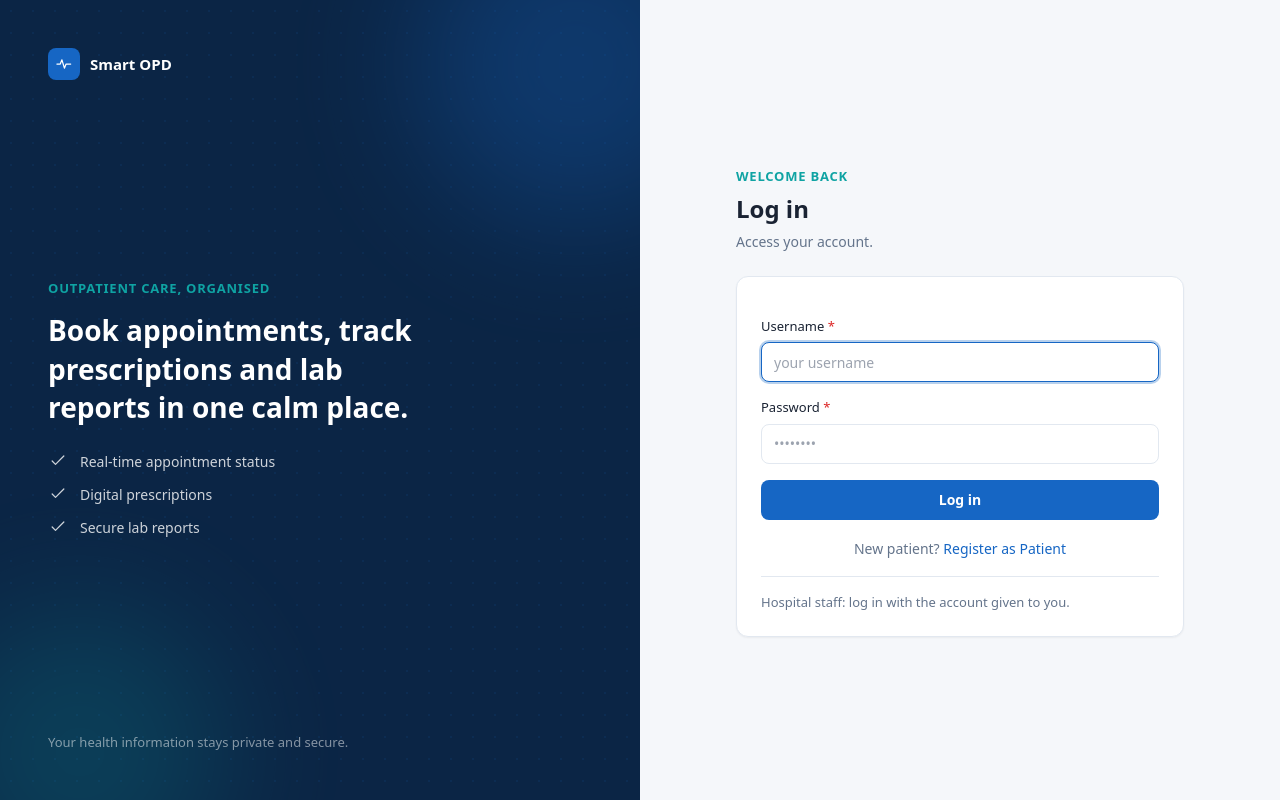
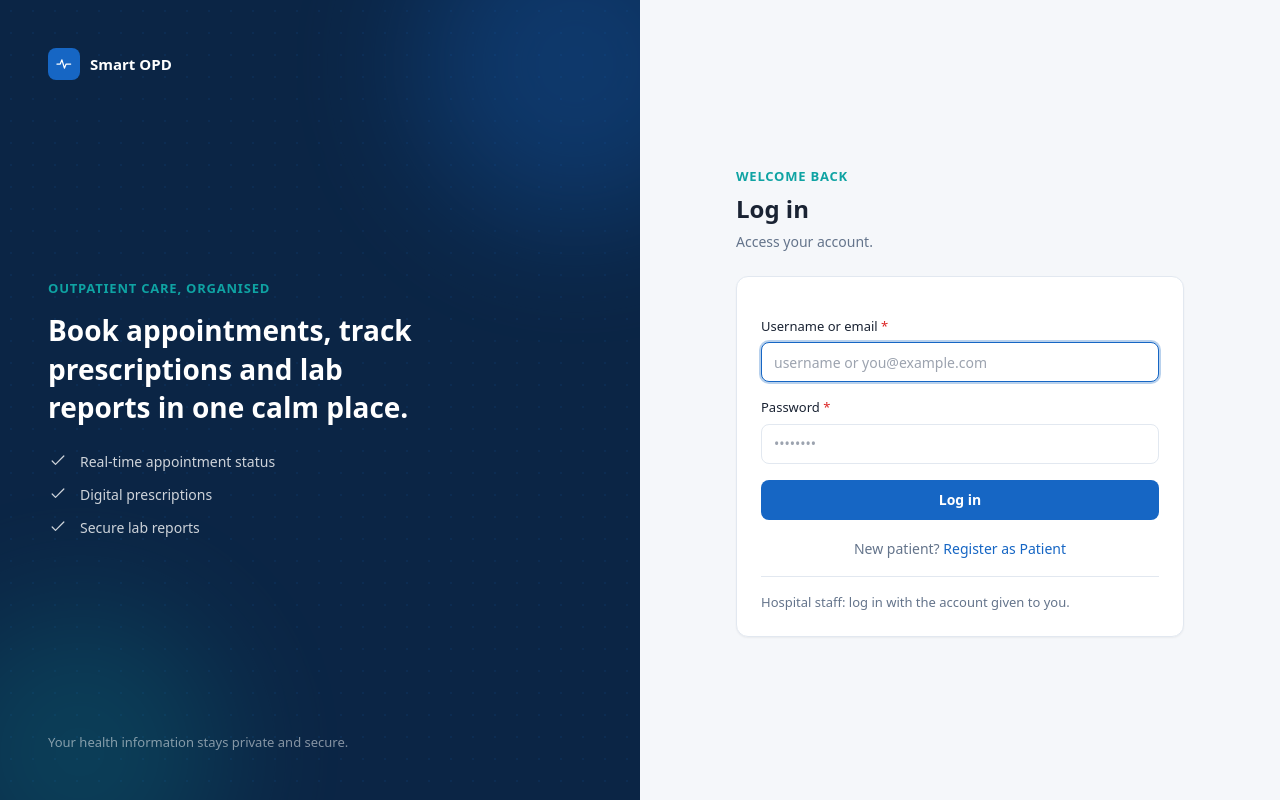
Before and after one commit to prince220504/Smart-Opd-Managment-System, a Django app: page /accounts/login/ in a window 1280 px wide. Run offline with Django 5.2, Linux system fonts and the light colour scheme; parts of the project's set-up code (start-up, migrations or seed data) failed here and were passed over; some libraries are stand-ins or nearby versions.

Commit message:
feat(frontend): login box accepts email or username

```diff
--- a/backend/apps/accounts/views.py
+++ b/backend/apps/accounts/views.py
@@ -29,7 +29,7 @@ def login_view(request):
                 return redirect('accounts:profile_edit')
             return redirect('appointments:patient_dashboard')
         else:
-            return render(request, 'accounts/login.html', {'error': 'Invalid username or password',})
+            return render(request, 'accounts/login.html', {'error': 'Invalid username/email or password',})
 
     return render(request, 'accounts/login.html')
 
--- a/frontend/templates/accounts/login.html
+++ b/frontend/templates/accounts/login.html
@@ -72,10 +72,10 @@
         <form action="{% url 'accounts:login' %}" method="post" class="space-y-4">
           {% csrf_token %}
           <div>
-            <label for="username" class="block text-[13px] text-[#1A2333]" style="font-weight:500;">Username <span class="text-[#DC2626]">*</span></label>
+            <label for="username" class="block text-[13px] text-[#1A2333]" style="font-weight:500;">Username or email <span class="text-[#DC2626]">*</span></label>
             <input id="username" name="username" type="text" required autofocus
                    class="mt-1.5 h-10 w-full rounded-lg border border-[#E2E8F0] px-3 text-[14px]"
-                   placeholder="your username">
+                   placeholder="username or you@example.com">
           </div>
           <div>
             <label for="password" class="block text-[13px] text-[#1A2333]" style="font-weight:500;">Password <span class="text-[#DC2626]">*</span></label>
```
